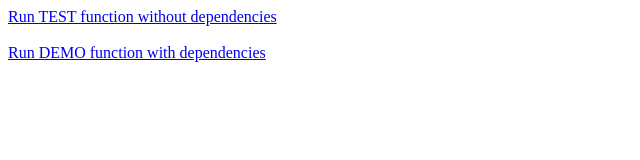
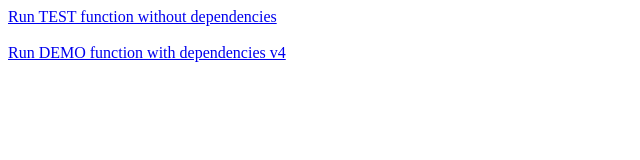
Before and after one commit to juanmiguelguerrero/functions-test, a website: page dist/index.html in a window 1280 px wide. Shown: the full height of the page, 0-640 px from the left. Drawn offline with Linux system fonts and the light colour scheme.

Commit message:
Update v4

```diff
--- a/dist/index.html
+++ b/dist/index.html
@@ -7,6 +7,6 @@
 </head>
 <body>
 	<a href="/test">Run TEST function without dependencies</a> <br><br>
-	<a href="/demo">Run DEMO function with dependencies</a>
+	<a href="/demo">Run DEMO function with dependencies v4</a>
 </body>
 </html>
```
